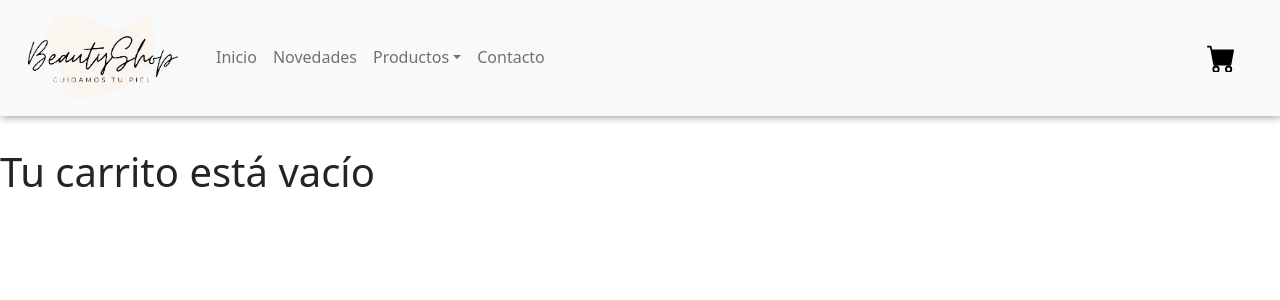
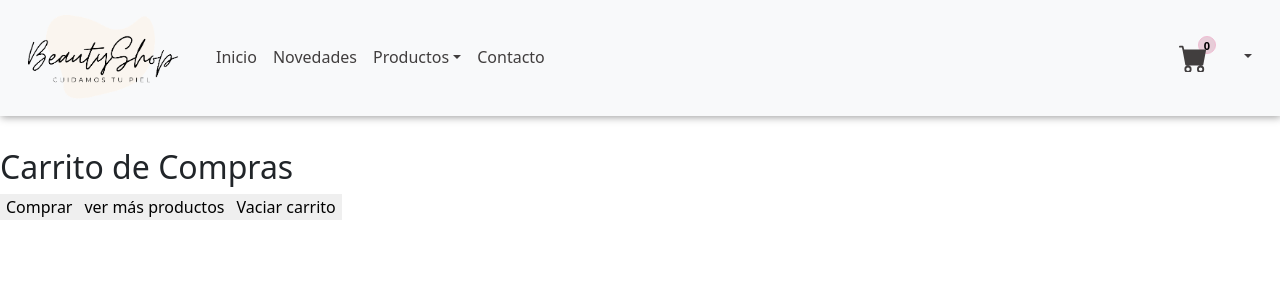
Before and after one commit to melisci/react-beautyShop-Scime, a React (Create React App) app: page /cart in a window 1280 px wide. Shown: the top 300 px of the page. Built offline with nearby package versions, Linux system fonts and the light colour scheme.

Commit message:
#9 context

```diff
--- a/src/App.js
+++ b/src/App.js
@@ -6,10 +6,11 @@ import Home from './pages/Home';
 import Contact from './pages/Contact';
 import Detail from './pages/Detail';
 import Checkout from './pages/Checkout';
-
+import CartProvider from './Context/CartContext';
 
 function App() {
   return (
+    <CartProvider>
     <BrowserRouter>
       <div className="App">
         <NavBar />
@@ -27,6 +28,7 @@ function App() {
 
       </div>
     </BrowserRouter>
+    </CartProvider>
   );
 }
 
--- /dev/null
+++ b/src/Context/CartContext.js
@@ -0,0 +1,27 @@
+import { createContext, useState } from "react";
+
+const CartContext = createContext()
+
+const CartProvider = ({children}) => {
+    const [cartProducts, setCartProducts] = useState([])
+    const addProductToCart = (product) => {
+        setCartProducts([...cartProducts, product])
+    }
+
+    const clear = () => {
+        setCartProducts([])
+    }
+    const data = {
+        cartProducts,
+        setCartProducts,
+        clear,
+        addProductToCart
+    }
+    return(
+        <CartContext.Provider value={data}>
+            {children}
+        </CartContext.Provider>
+    )
+}
+export default CartProvider
+export { CartContext }
--- a/src/components/Item/Item.js
+++ b/src/components/Item/Item.js
@@ -1,15 +1,18 @@
 
 import ItemCount from '../ItemCount/ItemCount'
-
+import { useContext, useState } from 'react'
 import './Item.css'
 import { Link } from 'react-router-dom'
-
+import { CartContext } from '../../Context/CartContext'
 
 
 const Item = ({data}) => {
-
+    const [quantitySelected, setQuantitySelected] = useState(0)
     const {title,  price, pictureUrl, pictureUrl2, stock, id} = data
-
+    const addToCart = (e) => {
+        console.log("click Producto", e)
+        e.preventDefault();
+    }
 
     return(
         <div className="item-product">
@@ -19,11 +22,11 @@ const Item = ({data}) => {
                 <p>{title}</p>
 
                 <p>Productos en stock: {stock}</p>
-                <span className='bold'>$ {price}</span>
+                <span className='bold' onClick={addToCart}>$ {price}</span>
 
             </div>
         </Link>
-        <ItemCount stock={stock} />
+        <ItemCount stock={stock} setQuantitySelected={setQuantitySelected} productData={data}/>
 
         </div>
 
--- a/src/components/ItemCount/ItemCount.js
+++ b/src/components/ItemCount/ItemCount.js
@@ -1,7 +1,10 @@
 import './ItemCount.css'
-import { useState } from 'react'
+import { useState, useContext } from 'react'
+import { CartContext } from "../../Context/CartContext"
 
-const ItemCount = ({setQuantitySelected, stock}) => {
+const ItemCount = ({setQuantitySelected, stock, productData}) => {
+    const { addProductToCart } = useContext(CartContext)
+
     const [countQuantity, setCountQuantity] = useState(1)
 
     const addQuantity = () => {
@@ -15,6 +18,7 @@ const ItemCount = ({setQuantitySelected, stock}) => {
             }
     }
         const onAdd = () => {
+            addProductToCart(productData)
             setQuantitySelected(countQuantity)
         }
 
--- a/src/components/ItemDetail/ItemDetail.js
+++ b/src/components/ItemDetail/ItemDetail.js
@@ -35,7 +35,7 @@ const ItemDetail = ({data}) => {
       )}
             <div className='itemdescription'>
                 <h2>{data.title}</h2>
-                <p className="description"> {data.description} Fórmula apta para todo tipo de piel, incluyendo las sensibles. Sin ingredientes irritantes, colorantes o fragancias. Otorga balance y humectación a tu piel. Reduce la inflamación y/o enrojecimiento. Ayuda a controlar el acné y brinda luminosidad.</p>
+                <p className="description"> {data.description} </p>
                 <p className='bold'>Productos en stock: {data.stock}</p>
                 <span className='bold'>$ {data.price}</span><br/>
                 {console.log("quantitySelected: ", quantitySelected)}
--- a/src/components/ItemList/ItemList.js
+++ b/src/components/ItemList/ItemList.js
@@ -1,9 +1,11 @@
+
 import Item from "../Item/Item"
 
 const ItemList = ({dataProducts}) => {
 
     return(
         <>
+
             {dataProducts.map( (product) => {
                 return <Item key={product.id} data={product}/>
             })}
--- a/src/components/NavBar/CartWidget.js
+++ b/src/components/NavBar/CartWidget.js
@@ -1,10 +1,45 @@
+import {useContext} from 'react'
 import {CartFill} from "react-bootstrap-icons";
+import { CartContext } from '../../Context/CartContext';
 import './NavBar.css'
+import {Trash} from "react-bootstrap-icons";
+import NavDropdown from 'react-bootstrap/NavDropdown';
+import Dropdown from 'react-bootstrap/Dropdown';
+import {Link} from 'react-router-dom'
 
 const CartWidget = () => {
+
+
+    const { cartProducts, clear, deleteProduct, totalProducts } = useContext(CartContext)
     return(
-        <CartFill className="cartWidget" />
-    )
-}
+        <>
+    {cartProducts.length !== 0 && <p>{totalProducts}</p>}
+    <div className="qty-display">{cartProducts.length}</div>
+    <NavDropdown title={<CartFill className="cartWidget"/>} id="basic-nav-dropdown">
+
+
+
+    {cartProducts.map((product) => {
+                    return(
+                        <Dropdown.Item eventKey="1">
+                        <div className='item-cart-product' key={product.id}>
+                            <img src={`/assets/${product.pictureUrl}`} alt="" />
+                                <p>{product.title}</p>
+                                <p>$ {product.price}</p>
+                        </div>
+                        <Trash onClick={() => deleteProduct(product)}/>
+                        <Dropdown.Divider />
+                        </Dropdown.Item>
+                    )
+
+                })}
+                <button><Link to="/cart">Ver carrito</Link></button>
+                <button onClick={() => clear()} className={"btn-delete-all"}>Borrar todo</button>
+                </NavDropdown>
+                </>)
+                }
+
+
+
 
 export default CartWidget
--- a/src/components/NavBar/NavBar.css
+++ b/src/components/NavBar/NavBar.css
@@ -27,3 +27,39 @@
     .navbar{
         box-shadow: 1px 1px 8px #999;
     }
+.dropdown-menu.show{
+    margin-left: -18rem;
+    display: flex !important;
+    flex-direction: column;
+}
+.dropdown-menu.show button{
+    margin-bottom: 10px;
+}
+.item-cart-product{
+    display: flex;
+    max-width: 50%;
+}
+.item-cart-product img{
+    width: 5rem;
+    }
+.qty-display {
+        position: absolute;
+        right: 4rem;
+        border: 1px solid #F0BDD3;
+        background-color: #E7CDD8;
+        padding: 1px;
+        font-size: 11px;
+        font-weight: bolder;
+        border-radius: 50%;
+        width: 18px;
+     height: 18px;
+     -moz-border-radius: 50%;
+     -webkit-border-radius: 50%;
+     text-align: center;
+    }
+
+
+    .nav-link{
+        color: rgba(65, 62, 62) !important;
+
+    }
--- a/src/pages/Checkout.js
+++ b/src/pages/Checkout.js
@@ -1,9 +1,36 @@
+import {useContext} from 'react'
+import { CartContext } from '../Context/CartContext';
+import {Trash} from "react-bootstrap-icons";
+import {Link} from 'react-router-dom'
+
 const Checkout = () => {
+    const { cartProducts, clear, deleteProduct, totalProducts } = useContext(CartContext)
     return(
-        <div>
-            <h1>Tu carrito está vacío</h1>
-        </div>
-    )
+        <>
+    {cartProducts.length !== 0 && <p>{totalProducts}</p>}
+
+    <h2>Carrito de Compras</h2>
+
+    {cartProducts.map((product) => {
+                    return(
+
+                        <div className='item-cart-product' key={product.id}>
+                            <img src={`/assets/${product.pictureUrl}`} alt="" />
+                                <p>{product.title}</p>
+                                <p>$ {product.price}</p>
+                                <Trash onClick={() => deleteProduct(product)}/>
+
+
+                        </div>
+
+                    )
+
+                })}
+                <button><Link to="/#">Comprar</Link></button>
+                <button><Link to="/#">ver más productos</Link></button>
+                <button onClick={() => clear()} className={"btn-delete-all"}>Vaciar carrito</button>
+
+                </>)
 }
 
 export default Checkout
```
